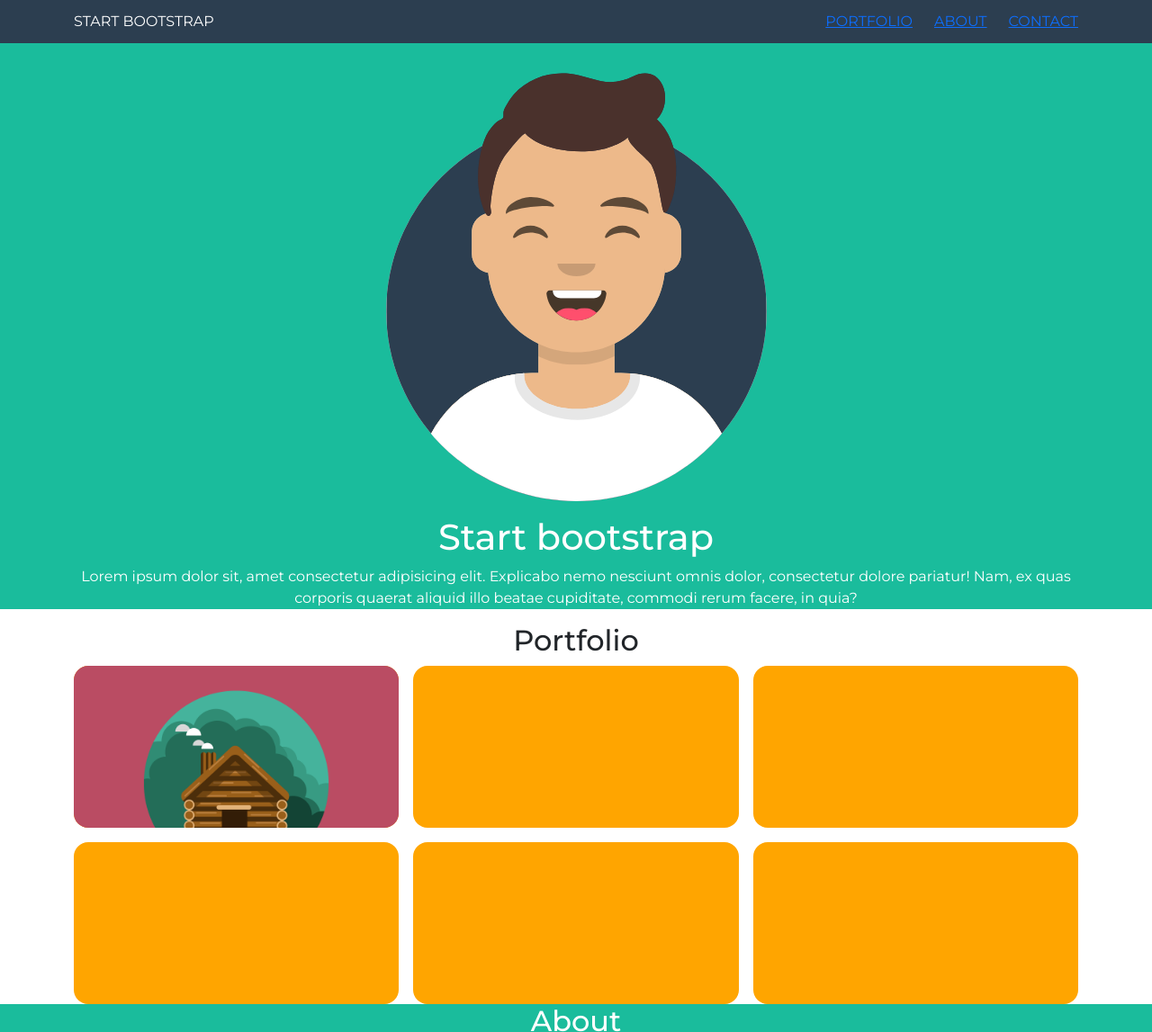
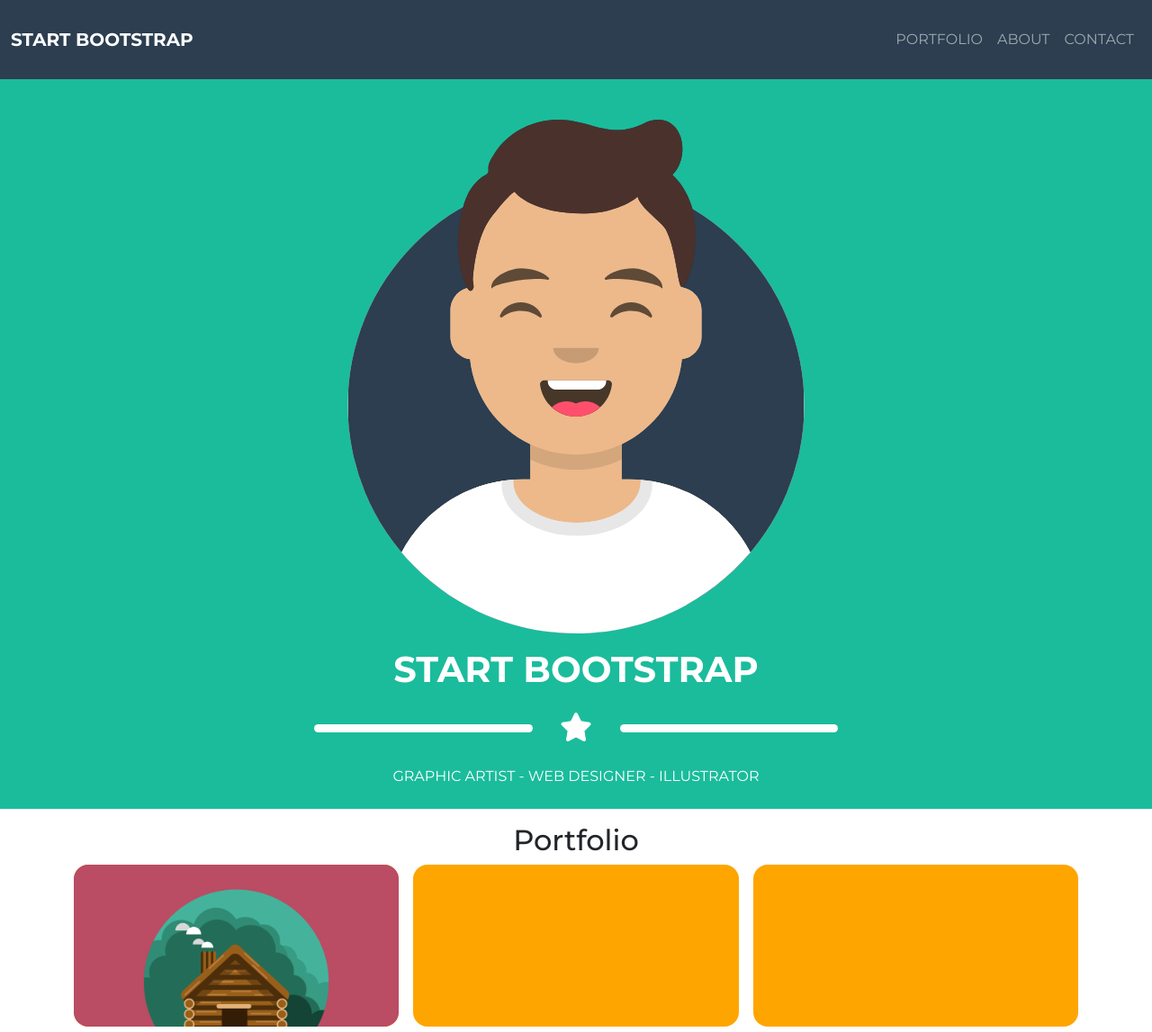
Before and after one commit to marcomammi02/html-css-bootstrap-freelancer, a plain HTML site: page index.html in a window 1280 px wide. Shown: the top 1147 px of the page at 90% size. Drawn offline with nearby package versions, Linux system fonts and the light colour scheme.

Commit message:
Updating header

```diff
--- a/css/style.css
+++ b/css/style.css
@@ -3,13 +3,13 @@ body{
 }
 
 header,
-.s_about{
+.s_about,
+.s_btn_send{
     background-color: #1ABC9C;
 }
 
 .s_nav_top{
     background-color: #2C3E50;
-    height: 3rem;
 }
 
 .s_card{
@@ -18,3 +18,15 @@ header,
     border-radius: 1rem;
     overflow: hidden;
 }
+
+.s_nav_link:hover{
+    color: #1ABC9C;
+}
+
+.s_line{
+    border-radius: 2rem;
+}
+
+.fa-star{
+    font-size: 2rem;
+}
--- a/index.html
+++ b/index.html
@@ -32,29 +32,47 @@
     <link rel="stylesheet" href="css/style.css">
 </head>
 <body>
-    <header class="text-white">
-        <nav class="s_nav_top text-uppercase">
-            <div class="container d-flex justify-content-between align-items-center h-100">
-                <div class="logo">start bootstrap</div>
-
-                <div class="s_btn_hamburger d-sm-none">
-                    <i class="bi bi-list"></i>
+    <header class="text-white text-uppercase">
+        <nav class="s_nav_top navbar navbar-dark navbar-expand-sm py-4">
+            <div class="container-fluid">
+                <a class="navbar-brand fw-bold" href="#1">start bootstrap</a>
+                <button class="navbar-toggler " type="button" data-bs-toggle="collapse" data-bs-target="#navbarSupportedContent" aria-controls="navbarSupportedContent" aria-expanded="false" aria-label="Toggle navigation">
+                    <span class="navbar-toggler-icon"></span>
+                </button>
+                <div class="collapse navbar-collapse" id="navbarSupportedContent">
+                    <ul class="navbar-nav ms-auto mb-2 mb-lg-0">
+                        <li class="nav-item">
+                            <a class="s_nav_link nav-link" href="#1">Portfolio</a>
+                        </li>
+                        <li class="nav-item">
+                            <a class="s_nav_link nav-link" href="#1">About</a>
+                        </li>
+                        <li class="nav-item">
+                            <a class="s_nav_link nav-link" href="#1">Contact</a>
+                        </li>
+                    </ul>
                 </div>
-
-                <ul class="s_nav_list list-inline d-none d-sm-flex mb-0">
-                    <li class="ps-4"><a href="#1">portfolio</a></li>
-                    <li class="ps-4"><a href="#1">about</a></li>
-                    <li class="ps-4"><a href="#1">contact</a></li>
-                </ul>
             </div>
         </nav>
 
         <section>
             <div class="container text-center">
-                <img class="col-5 mt-3 mb-3" src="img/avatar.svg" alt="">
-                <h1>Start bootstrap</h1>
-                <div class="col-4 s_star"></div>
-                <p>Lorem ipsum dolor sit, amet consectetur adipisicing elit. Explicabo nemo nesciunt omnis dolor, consectetur dolore pariatur! Nam, ex quas corporis quaerat aliquid illo beatae cupiditate, commodi rerum facere, in quia?</p>
+                <img class="col-6 mt-4 mb-3" src="img/avatar.svg" alt="">
+                <h1 class="fw-bold">Start bootstrap</h1>
+                <div class="col-6 s_star mx-auto my-4">
+                    <div class="row">
+                        <div class="col-5 d-flex align-items-center px-0">
+                            <div class="s_line w-100 h-25 bg-white"></div>
+                        </div>
+                        <div class="col-2 text-white px-0">
+                            <i class="fa-solid fa-star"></i>
+                        </div>
+                        <div class="col-5 d-flex align-items-center px-0">
+                            <div class="s_line w-100 h-25 bg-white"></div>
+                        </div>
+                    </div>
+                </div>
+                <p class="pb-4">Graphic artist - Web designer - illustrator</p>
             </div>
         </section>
     </header>
@@ -102,9 +120,24 @@
                     </div>
                 </div>
             </div>
-            <button type="button" class="btn btn-outline-light">
+            <a type="button" class="btn btn-outline-light" href="#1">
                 download
-            </button>
+            </a>
+        </div>
+    </section>
+    <section class="s_contact">
+        <div class="container">
+            <div class="col-10 mx-auto">
+                <h1 class="text-center">contact me</h1>
+                <div class="col-4 s_star"></div>
+
+                <form action="" method="post">
+
+
+                    <button class="btn btn-primary s_btn_send">send</button>
+                </form>
+            </div>
+
         </div>
     </section>
 </body>
```
